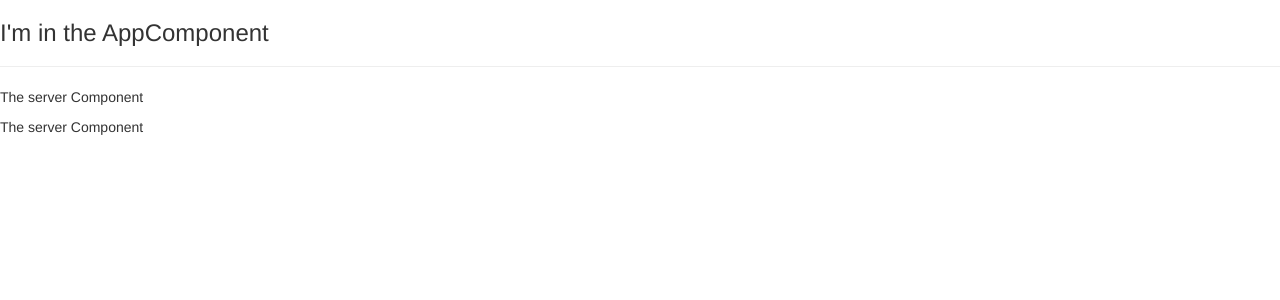
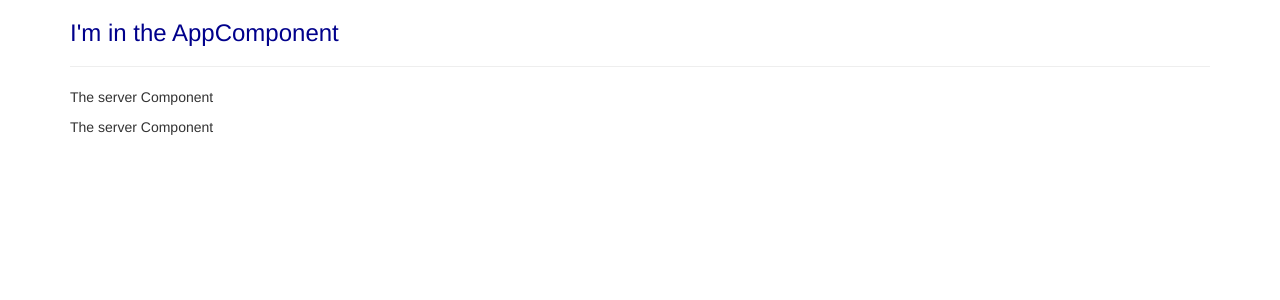
Before and after one commit to juanmrm/angular4-course, an Angular app in the folder basic-components/: page / in a window 1280 px wide. Shown: the top 300 px of the page. Built offline with nearby package versions, Linux system fonts and the light colour scheme.

Commit message:
updating basic-components

```diff
--- a/basic-components/src/app/app.component.css
+++ b/basic-components/src/app/app.component.css
@@ -0,0 +1,3 @@
+h3 {
+  color: darkblue;
+}
--- a/basic-components/src/app/app.component.html
+++ b/basic-components/src/app/app.component.html
@@ -1,3 +1,10 @@
-<h3>I'm in the AppComponent</h3>
-<hr />
-<app-servers></app-servers>
+<!-- CSS with Bootstrap classes-->
+<div class="container">
+  <div class="row">
+    <div class="col-xs-12">
+      <h3>I'm in the AppComponent</h3>
+      <hr />
+      <app-servers></app-servers>
+    </div>
+  </div>
+</div>
--- a/basic-components/src/app/servers/servers.component.ts
+++ b/basic-components/src/app/servers/servers.component.ts
@@ -2,7 +2,11 @@ import { Component, OnInit } from '@angular/core';
 
 @Component({
   selector: 'app-servers',
-  templateUrl: './servers.component.html',
+  //Inline template, multiline `text`
+  template: `
+    <app-server></app-server>
+    <app-server></app-server>`,
+  //templateUrl: './servers.component.html',
   styleUrls: ['./servers.component.css']
 })
 export class ServersComponent implements OnInit {
```
Also changed, not shown: 1 other file (tests, documents, lock files or other folders).
